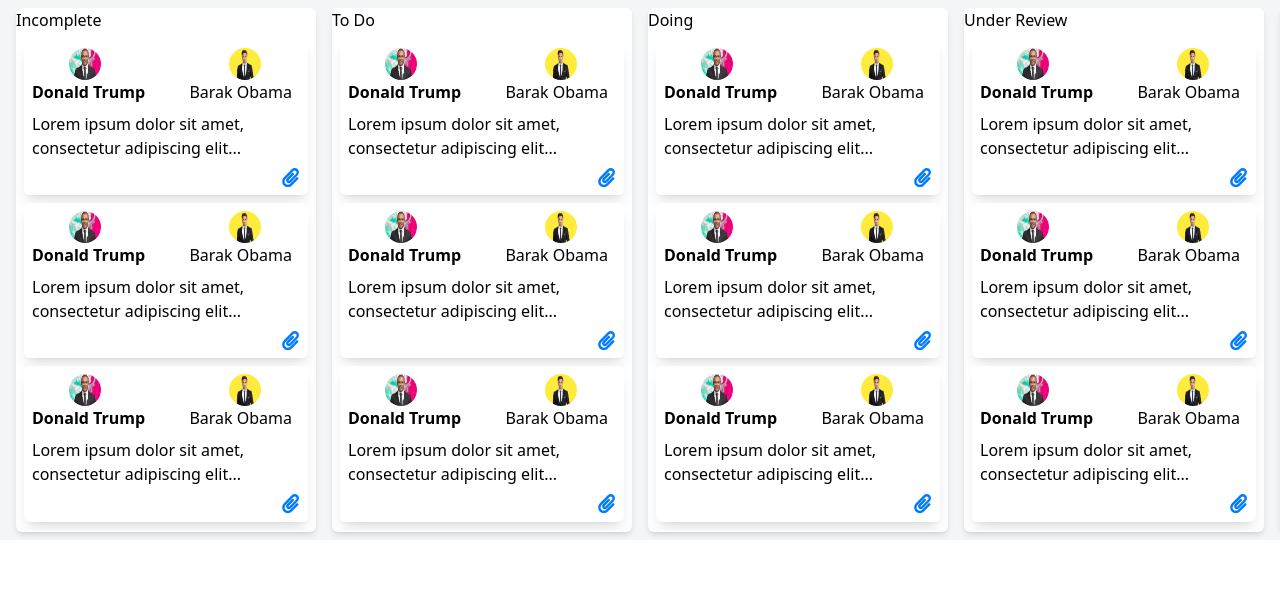
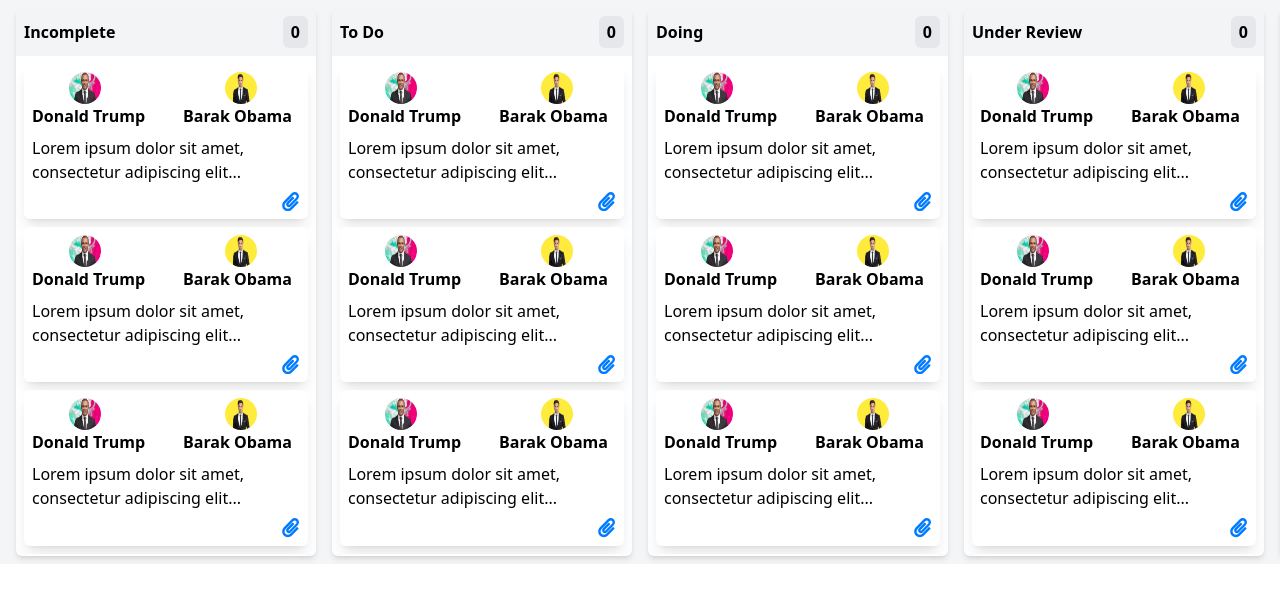
Before and after one commit to sazzadurrahmaan/Scrollable-Board-Frontend, a React (Vite) app: page / in a window 1280 px wide. Shown: the top 602 px of the page. Built offline with nearby package versions, Linux system fonts and the light colour scheme.

Commit message:
styled the title of the cards

```diff
--- a/src/Components/Card/Card.jsx
+++ b/src/Components/Card/Card.jsx
@@ -19,7 +19,7 @@
 
         {/* Right side: User Image and Name */}
         <div className="flex flex-col-reverse items-center">
-          <h4 className="mr-2">Barak Obama</h4>
+          <h4 className="mr-2 font-semibold">Barak Obama</h4>
           <img
             src={CardImage2}
             alt="User"
--- a/src/Components/Column/Column.jsx
+++ b/src/Components/Column/Column.jsx
@@ -3,7 +3,7 @@
 function Column({ title }) {
   return (
     <div className="min-w-[300px] mx-2 bg-white rounded-md shadow-md">
-      <h3>{title}</h3>
+      <div className="p-2 bg-gray-100 font-bold flex justify-between items-center"> <h3 >{title}</h3> <p className="bg-gray-200 px-2 py-1 rounded-md"> 0 </p></div>
       <div className="max-h-[500px] overflow-y-auto p-2">
         {[...Array(5)].map((_, index) => (
           // Array(5) creates a new array with 5 empty slots[undefined] and (_) means each item
```
